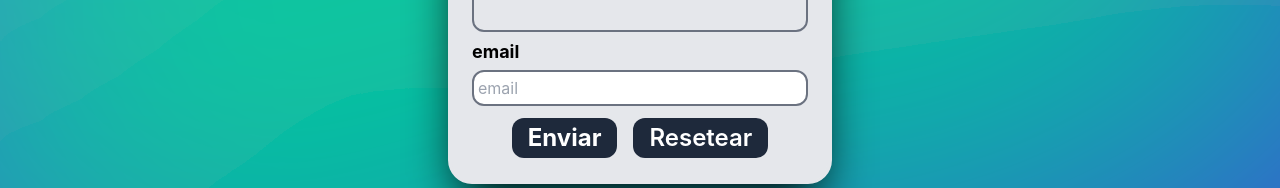
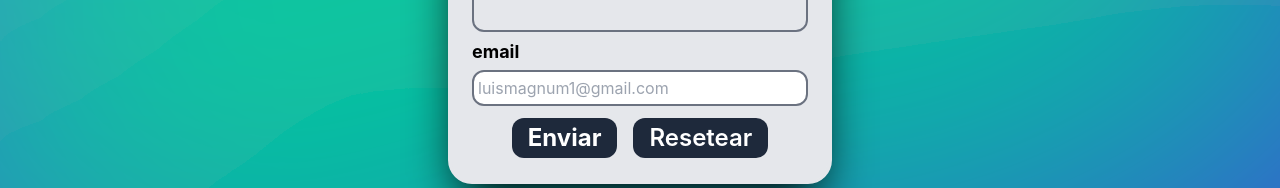
Before and after one commit to luismagnum/forms, a React (Create React App) app: page / in a window 1280 px wide. Shown: the part 495-683 px from the top of the page. Built offline with nearby package versions, Linux system fonts and the light colour scheme.

Commit message:
agregar email

```diff
--- a/src/componentes/Formulario.js
+++ b/src/componentes/Formulario.js
@@ -36,7 +36,7 @@ const Formulario = ()=>{
              <input
               className='w-full border-2 border-gray-500 rounded-xl p-1 mt-1 bg- transparent'type='text'
               {...register('email',{
-              pattern: /^\w+([.-_+]?\w+)*@\w+([.-]?\w+)*(\.\w{2,10})+$/ })} placeholder='email'/>
+              pattern: /^\w+([.-_+]?\w+)*@\w+([.-]?\w+)*(\.\w{2,10})+$/ })} placeholder='luismagnum1@gmail.com'/>
              {errors.email?.type === 'pattern' && <p>el formato del email es incorrecto</p>}
          </div>
          <div className='flex align-items-center justify-center gap-4 w-46 max-w-screen-sm'>
```
